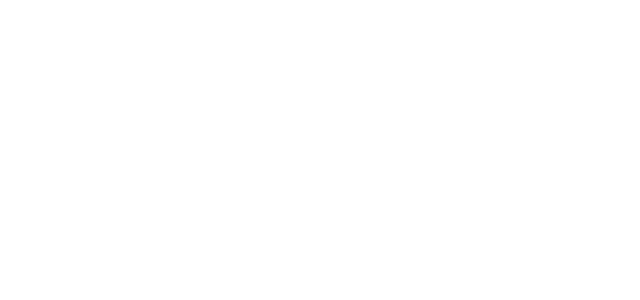
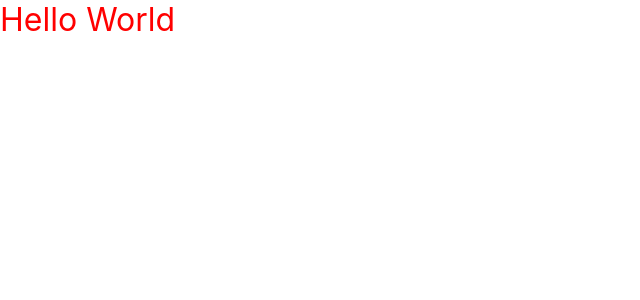
Before and after one commit to ridsashabbir/mern, a React (Create React App) app in the folder react-js-cheatsheet/textutils/: page / in a window 1280 px wide. Shown: the top 300 px of the page, without its empty margins (0-640 px from the left). Built offline with nearby package versions, Linux system fonts and the light colour scheme.

Commit message:
initializing customized react app

```diff
--- a/react-js-cheatsheet/textutils/src/App.css
+++ b/react-js-cheatsheet/textutils/src/App.css
@@ -1,38 +1,4 @@
-.App {
-  text-align: center;
+.blank{
+  color: red;
+  font-size: 2rem;
 }
-
-.App-logo {
-  height: 40vmin;
-  pointer-events: none;
-}
-
-@media (prefers-reduced-motion: no-preference) {
-  .App-logo {
-    animation: App-logo-spin infinite 20s linear;
-  }
-}
-
-.App-header {
-  background-color: #282c34;
-  min-height: 100vh;
-  display: flex;
-  flex-direction: column;
-  align-items: center;
-  justify-content: center;
-  font-size: calc(10px + 2vmin);
-  color: white;
-}
-
-.App-link {
-  color: #61dafb;
-}
-
-@keyframes App-logo-spin {
-  from {
-    transform: rotate(0deg);
-  }
-  to {
-    transform: rotate(360deg);
-  }
-}
--- a/react-js-cheatsheet/textutils/src/App.js
+++ b/react-js-cheatsheet/textutils/src/App.js
@@ -1,8 +1,11 @@
-import logo from "./logo.svg";
 import "./App.css";
 
 function App() {
-  return <></>;
+  return (
+    <>
+      <div className="blank">Hello World</div>
+    </>
+  );
 }
 
 export default App;
```
